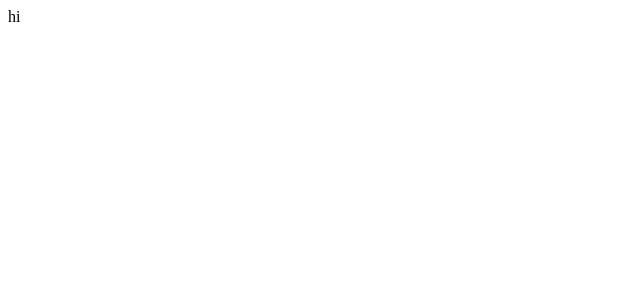
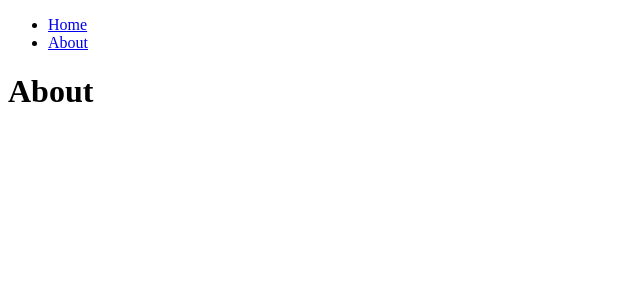
Before and after one commit to kyumin1227/React-Redux, a React (Vite) app in the folder react_router/: page /about in a window 1280 px wide. Shown: the top 300 px of the page, without its empty margins (0-640 px from the left). Built offline with nearby package versions, Linux system fonts and the light colour scheme.

Commit message:
Feat: BrowserRouter

```diff
--- a/react_router/src/App.tsx
+++ b/react_router/src/App.tsx
@@ -1,7 +1,12 @@
 import { useState } from "react";
+import Router from "./Router";
 
 function App() {
-  return <div>hi</div>;
+  return (
+    <div>
+      <Router />
+    </div>
+  );
 }
 
 export default App;
--- /dev/null
+++ b/react_router/src/Router.tsx
@@ -0,0 +1,18 @@
+import { BrowserRouter, Route, Routes } from "react-router-dom";
+import Header from "./components/header";
+import Home from "./screens/Home";
+import About from "./screens/About";
+
+function Router() {
+  return (
+    <BrowserRouter>
+      <Header />
+      <Routes>
+        <Route path="/" element={<Home />} />
+        <Route path="/about" element={<About />} />
+      </Routes>
+    </BrowserRouter>
+  );
+}
+
+export default Router;
--- /dev/null
+++ b/react_router/src/components/Header.tsx
@@ -0,0 +1,18 @@
+import { Link } from "react-router-dom";
+
+function Header() {
+  return (
+    <header>
+      <ul>
+        <li>
+          <Link to={"/"}>Home</Link>
+        </li>
+        <li>
+          <Link to={"/about"}>About</Link>
+        </li>
+      </ul>
+    </header>
+  );
+}
+
+export default Header;
--- /dev/null
+++ b/react_router/src/screens/About.tsx
@@ -0,0 +1,5 @@
+function About() {
+  return <h1>About</h1>;
+}
+
+export default About;
--- /dev/null
+++ b/react_router/src/screens/Home.tsx
@@ -0,0 +1,5 @@
+function Home() {
+  return <h1>Home</h1>;
+}
+
+export default Home;
```
